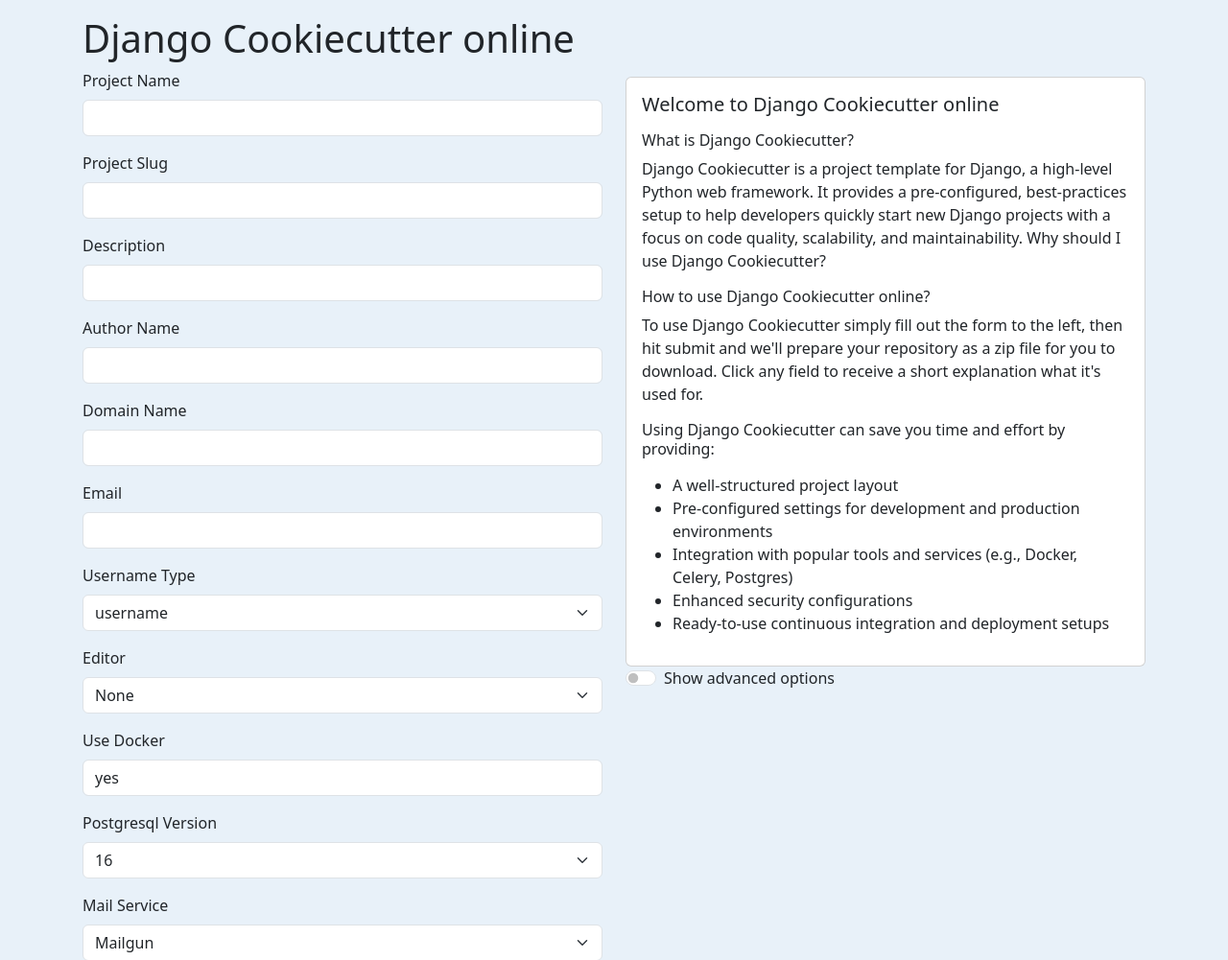
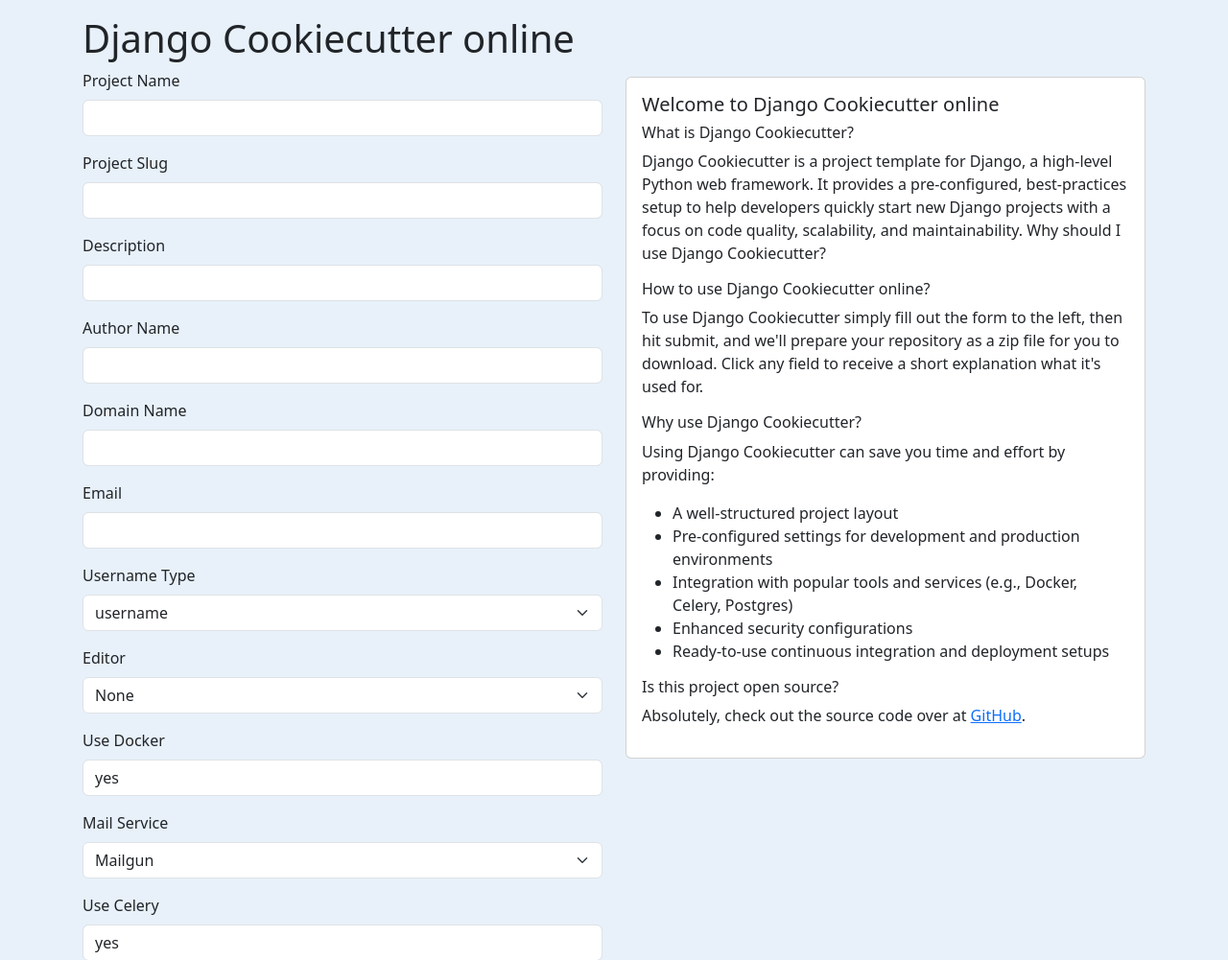
Before and after one commit to srccast/django-cookiecutter, a Flask app: page / in a window 1280 px wide. Shown: the top 1001 px of the page at 96% size. Run offline with Flask 3, Linux system fonts and the light colour scheme; some libraries are stand-ins or nearby versions.

Commit message:
Feature/improve wording in template (#2)
* Make Postgres optional

* Update template

* Update cookiecutter container names

* Update template

```diff
--- a/app.py
+++ b/app.py
@@ -72,16 +72,6 @@
         default="None",
     )
     use_docker = YesNoField(default="yes")
-    postgresql_version = SelectField(
-        choices=[
-            "16",
-            "15",
-            "14",
-            "13",
-            "12",
-        ],
-        default="16",
-    )
 
     mail_service = SelectField(
         choices=[
@@ -113,6 +103,18 @@
     )
 
     # additional options
+    postgresql_version = SelectField(
+        choices=[
+            "16",
+            "15",
+            "14",
+            "13",
+            "12",
+        ],
+        default="16",
+        render_kw=ADDITIONAL_OPTIONS_KW,
+    )
+
     keep_local_envs_in_vcs = YesNoField(default="yes", render_kw=ADDITIONAL_OPTIONS_KW)
     version = StringField(
         validators=[DataRequired()], render_kw=ADDITIONAL_OPTIONS_KW, default="0.1"
--- a/docker-compose.yaml
+++ b/docker-compose.yaml
@@ -1,5 +1,5 @@
 services:
-  web:
+  cookiecutter:
     build:
       context: .
       target: app
@@ -25,7 +25,7 @@
     volumes:
       - data:/data
 
-  cookiecutter_build:
+  cookiecutter-build:
     build:
       context: .
       target: cookiecutter_builder
--- a/templates/index.html
+++ b/templates/index.html
@@ -25,15 +25,19 @@
             document.querySelector("#card-body").textContent = description;
         }
 
-        function showAdditionalOptions(){
+        function showAdditionalOptions() {
             const element = document.querySelector("#showAdvancedOptionsToggle");
-            if(element.checked){
-                [... document.getElementsByClassName("additional-options")].map(
-                    function(element){element.parentElement.classList.remove("d-none")}
+            if (element.checked) {
+                [...document.getElementsByClassName("additional-options")].map(
+                    function (element) {
+                        element.parentElement.classList.remove("d-none")
+                    }
                 );
-            }else{
-                [... document.getElementsByClassName("additional-options")].map(
-                    function(element){element.parentElement.classList.add("d-none")}
+            } else {
+                [...document.getElementsByClassName("additional-options")].map(
+                    function (element) {
+                        element.parentElement.classList.add("d-none")
+                    }
                 );
             }
         };
@@ -138,7 +142,7 @@
                             <div class="card" id="faqbox">
                                 <div class="card-body">
                                     <h5 class="card-title">Welcome to Django Cookiecutter online</h5>
-                                    <p class="card-text">
+                                    <div class="card-text">
                                         <h6>What is Django Cookiecutter?</h6>
                                         <p>
                                             Django Cookiecutter is a project template for Django,
@@ -150,11 +154,11 @@
                                         <h6>How to use Django Cookiecutter online?</h6>
                                         <p>
                                             To use Django Cookiecutter simply fill out the form to the left, then hit
-                                            submit and we'll prepare your repository as a zip file for you to download.
+                                            submit, and we'll prepare your repository as a zip file for you to download.
                                             Click any field to receive a short explanation what it's used for.
                                         </p>
-                                        <h6>Using Django Cookiecutter can save you time and effort by providing:</h6>
-                                        <p>
+                                        <h6>Why use Django Cookiecutter?</h6>
+                                        <p>Using Django Cookiecutter can save you time and effort by providing:</p>
                                         <ul>
                                             <li>A well-structured project layout</li>
                                             <li>Pre-configured settings for development and production environments</li>
@@ -162,8 +166,13 @@
                                             <li>Enhanced security configurations</li>
                                             <li>Ready-to-use continuous integration and deployment setups</li>
                                         </ul>
+                                        <h6>Is this project open source?</h6>
+                                        <p>
+                                            Absolutely, check out the source code over at
+                                            <a href="https://github.com/srccast/django-cookiecutter">GitHub</a>.
                                         </p>
-                                    </p>
+                                    </div>
+                                </div>
                             </div>
                         </div>
                         <div class="card d-none" id="helpbox">
@@ -182,7 +191,6 @@
                     </div>
                 </div>
             </div>
-            </div>
         {% endblock %}
         {{ bootstrap.load_js() }}
         <script>
@@ -194,22 +202,26 @@
             element.onclick = function () {
                 showHelpPrompt(displayName, FIELD_CONFIG[name]["description"])
             };
-            element.addEventListener("focusout", function() {
+            element.addEventListener("focusout", function () {
                 document.querySelector("#helpbox").classList.add("d-none");
                 document.querySelector("#faqbox").classList.remove("d-none");
             });
         })
     }
+
     attachOnclickListener();
 
-    function initialAdditionalOptions(){
+    function initialAdditionalOptions() {
         const element = document.getElementById("showAdvancedOptionsToggle");
         element.onchange = showAdditionalOptions;
     }
+
     initialAdditionalOptions();
 
-    [... document.getElementsByClassName("additional-options")].map(
-        function(element){element.parentElement.classList.add("d-none")}
+    [...document.getElementsByClassName("additional-options")].map(
+        function (element) {
+            element.parentElement.classList.add("d-none")
+        }
     );
         </script>
     </body>
```
Lines whose indentation alone changed are shown as unchanged.
